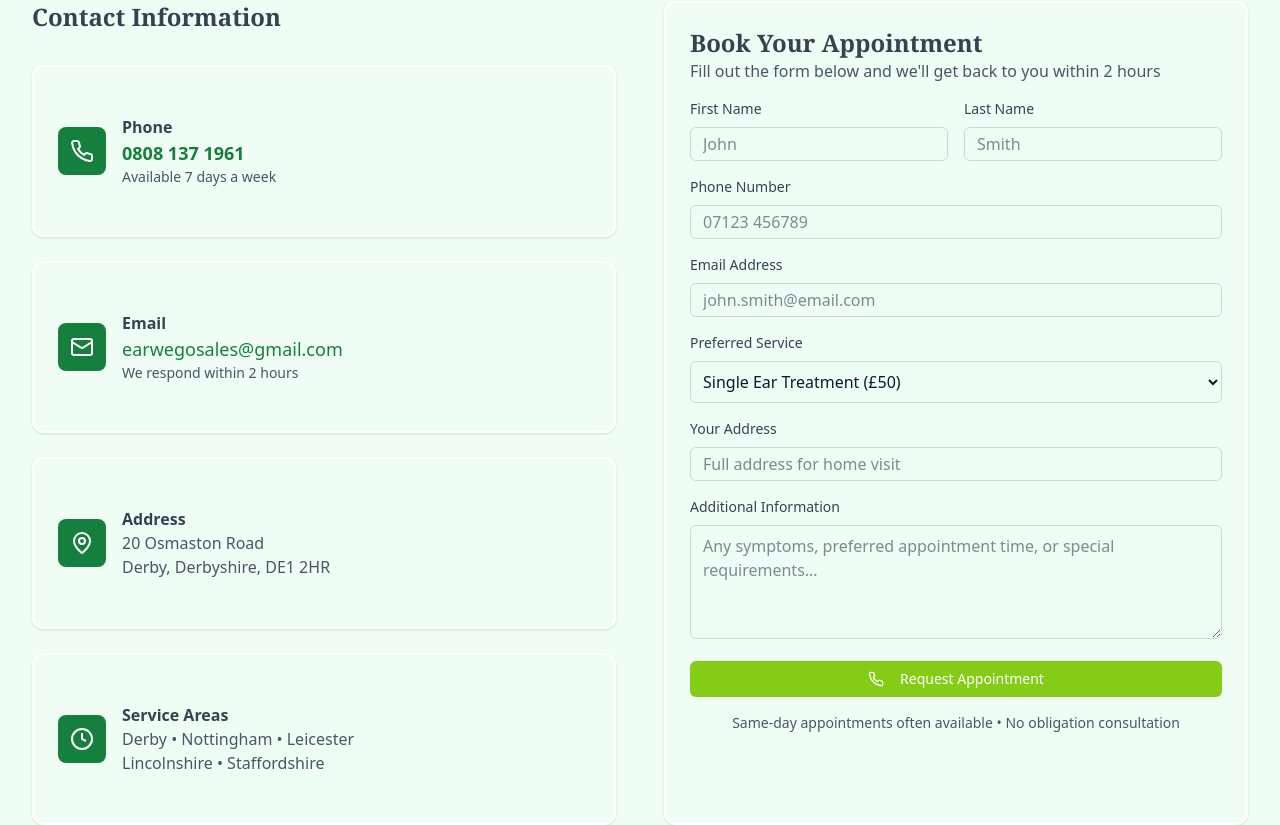
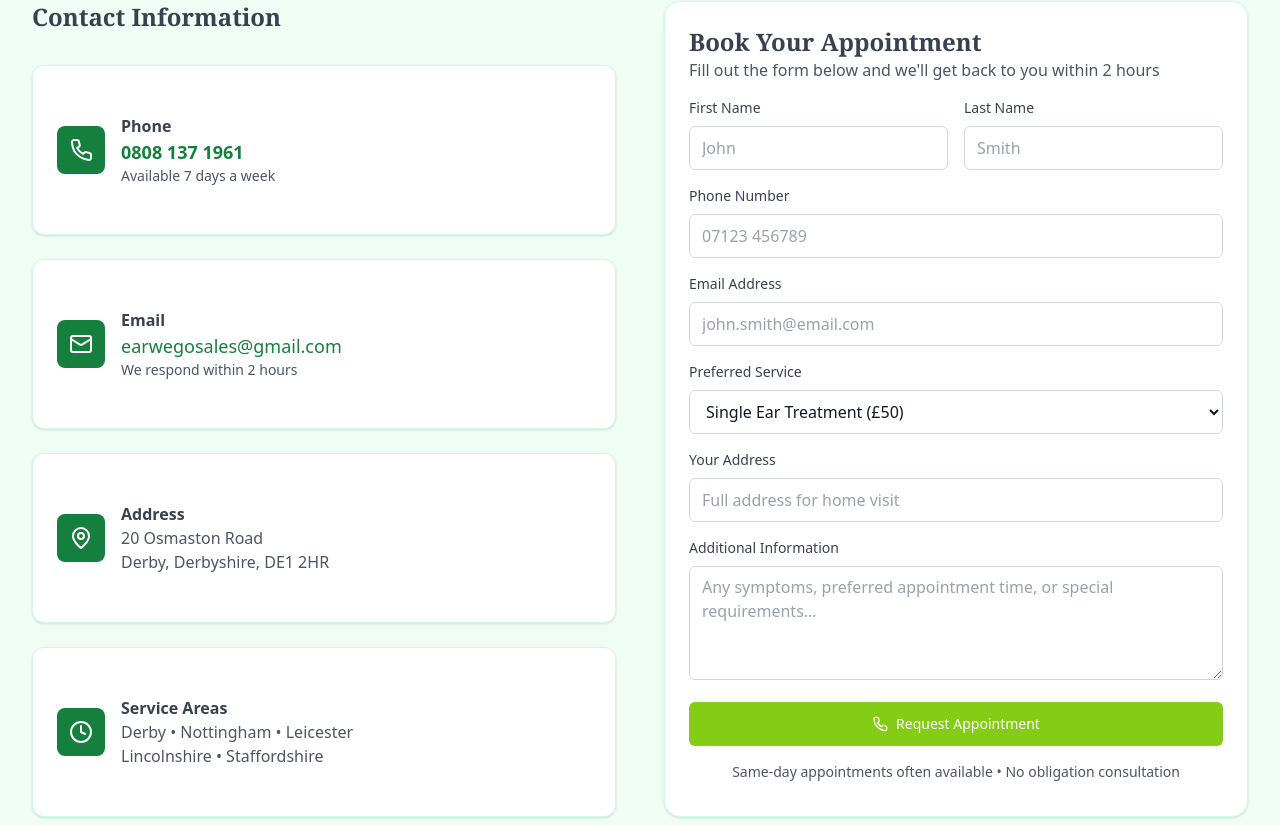
Before and after one commit to shandiru/earwego, a React (Vite) app: page / in a window 1280 px wide. Shown: the part 4985-5810 px from the top of the page. Built offline with nearby package versions, Linux system fonts and the light colour scheme.

Commit message:
add contact section

```diff
--- a/src/components/ContactSection.jsx
+++ b/src/components/ContactSection.jsx
@@ -1,3 +1,4 @@
+// src/components/ContactSection.jsx
 import React from "react";
 
 const ContactSection = () => {
@@ -15,52 +16,56 @@ const ContactSection = () => {
         </div>
 
         <div className="grid lg:grid-cols-2 gap-12">
-          {/* Contact Info */}
+          {/* LEFT: Contact Info */}
           <div>
             <h3 className="text-2xl font-serif font-bold text-[#374151] mb-8">
               Contact Information
             </h3>
+
             <div className="space-y-6">
               {/* Phone */}
-              <div className="bg-card rounded-xl py-6 shadow-sm border-2 border-white">
+              <div className="bg-white rounded-xl py-6 shadow-sm border border-emerald-100">
                 <div className="p-6 flex items-center">
                   <div className="bg-[#15803d] p-3 rounded-lg mr-4">
-                    {/* Phone icon */}
                     <svg
                       xmlns="http://www.w3.org/2000/svg"
                       className="w-6 h-6 text-white"
+                      viewBox="0 0 24 24"
                       fill="none"
-                      viewBox="0 0 24 24"
                       stroke="currentColor"
                       strokeWidth="2"
+                      strokeLinecap="round"
+                      strokeLinejoin="round"
                     >
-                      <path d="M22 16.92v3a2 2 0 0 1-2.18 2 19.79 19.79 0 0 1-8.63-3.07 19.5 19.5 0 0 1-6-6 19.79 19.79 0 0 1-3.07-8.67A2 2 0 0 1 4.11 2h3a2 2 0 0 1 2 1.72c.07.96.29 1.9.7 2.81a2 2 0 0 1-.45 2.11L8.09 9.91a16 16 0 0 0 6 6l1.27-1.27a2 2 0 0 1 2.11-.45 12.84 12.84 0 0 0 2.81.7A2 2 0 0 1 22 16.92z" />
+                      <path d="M22 16.92v3a2 2 0 0 1-2.18 2A19.79 19.79 0 0 1 11.19 19a19.5 19.5 0 0 1-6-6A19.79 19.79 0 0 1 3 4.11 2 2 0 0 1 5 2h3a2 2 0 0 1 2 1.72c.07.96.29 1.9.7 2.81a2 2 0 0 1-.45 2.11L8.09 9.91a16 16 0 0 0 6 6l1.27-1.27a2 2 0 0 1 2.11-.45c.91.41 1.85.63 2.81.7A2 2 0 0 1 22 16.92z" />
                     </svg>
                   </div>
                   <div>
                     <h4 className="font-semibold text-[#374151]">Phone</h4>
-                    <p className="text-lg text-[#15803d] font-semibold">
+                    <a
+                      href="tel:08081371961"
+                      className="text-lg text-[#15803d] font-semibold hover:underline"
+                    >
                       0808 137 1961
-                    </p>
-                    <p className="text-sm text-gray-600">
-                      Available 7 days a week
-                    </p>
+                    </a>
+                    <p className="text-sm text-gray-600">Available 7 days a week</p>
                   </div>
                 </div>
               </div>
 
               {/* Email */}
-              <div className="bg-card rounded-xl py-6 shadow-sm border-2 border-white">
+              <div className="bg-white rounded-xl py-6 shadow-sm border border-emerald-100">
                 <div className="p-6 flex items-center">
                   <div className="bg-[#15803d] p-3 rounded-lg mr-4">
-                    {/* Mail icon */}
                     <svg
                       xmlns="http://www.w3.org/2000/svg"
                       className="w-6 h-6 text-white"
+                      viewBox="0 0 24 24"
                       fill="none"
-                      viewBox="0 0 24 24"
                       stroke="currentColor"
                       strokeWidth="2"
+                      strokeLinecap="round"
+                      strokeLinejoin="round"
                     >
                       <rect width="20" height="16" x="2" y="4" rx="2" />
                       <path d="m22 7-8.97 5.7a1.94 1.94 0 0 1-2.06 0L2 7" />
@@ -68,28 +73,30 @@ const ContactSection = () => {
                   </div>
                   <div>
                     <h4 className="font-semibold text-[#374151]">Email</h4>
-                    <p className="text-lg text-[#15803d]">
+                    <a
+                      href="mailto:earwegosales@gmail.com"
+                      className="text-lg text-[#15803d] hover:underline"
+                    >
                       earwegosales@gmail.com
-                    </p>
-                    <p className="text-sm text-gray-600">
-                      We respond within 2 hours
-                    </p>
+                    </a>
+                    <p className="text-sm text-gray-600">We respond within 2 hours</p>
                   </div>
                 </div>
               </div>
 
               {/* Address */}
-              <div className="bg-card rounded-xl py-6 shadow-sm border-2 border-white">
+              <div className="bg-white rounded-xl py-6 shadow-sm border border-emerald-100">
                 <div className="p-6 flex items-center">
                   <div className="bg-[#15803d] p-3 rounded-lg mr-4">
-                    {/* Map pin icon */}
                     <svg
                       xmlns="http://www.w3.org/2000/svg"
                       className="w-6 h-6 text-white"
+                      viewBox="0 0 24 24"
                       fill="none"
-                      viewBox="0 0 24 24"
                       stroke="currentColor"
                       strokeWidth="2"
+                      strokeLinecap="round"
+                      strokeLinejoin="round"
                     >
                       <path d="M20 10c0 6-8 12-8 12s-8-6-8-12a8 8 0 0 1 16 0Z" />
                       <circle cx="12" cy="10" r="3" />
@@ -98,49 +105,42 @@ const ContactSection = () => {
                   <div>
                     <h4 className="font-semibold text-[#374151]">Address</h4>
                     <p className="text-gray-600">20 Osmaston Road</p>
-                    <p className="text-gray-600">
-                      Derby, Derbyshire, DE1 2HR
-                    </p>
+                    <p className="text-gray-600">Derby, Derbyshire, DE1 2HR</p>
                   </div>
                 </div>
               </div>
 
               {/* Service Areas */}
-              <div className="bg-card rounded-xl py-6 shadow-sm border-2 border-white">
+              <div className="bg-white rounded-xl py-6 shadow-sm border border-emerald-100">
                 <div className="p-6 flex items-center">
                   <div className="bg-[#15803d] p-3 rounded-lg mr-4">
-                    {/* Clock icon */}
                     <svg
                       xmlns="http://www.w3.org/2000/svg"
                       className="w-6 h-6 text-white"
+                      viewBox="0 0 24 24"
                       fill="none"
-                      viewBox="0 0 24 24"
                       stroke="currentColor"
                       strokeWidth="2"
+                      strokeLinecap="round"
+                      strokeLinejoin="round"
                     >
                       <circle cx="12" cy="12" r="10" />
                       <polyline points="12 6 12 12 16 14" />
                     </svg>
                   </div>
                   <div>
-                    <h4 className="font-semibold text-[#374151]">
-                      Service Areas
-                    </h4>
-                    <p className="text-gray-600">
-                      Derby • Nottingham • Leicester
-                    </p>
-                    <p className="text-gray-600">
-                      Lincolnshire • Staffordshire
-                    </p>
+                    <h4 className="font-semibold text-[#374151]">Service Areas</h4>
+                    <p className="text-gray-600">Derby • Nottingham • Leicester</p>
+                    <p className="text-gray-600">Lincolnshire • Staffordshire</p>
                   </div>
                 </div>
               </div>
             </div>
           </div>
 
-          {/* Appointment Form */}
-          <div className="bg-card rounded-xl py-6 shadow-sm border-2 border-white">
-            <div className="px-6 pb-4">
+          {/* RIGHT: Appointment Form */}
+          <div className="bg-white rounded-2xl shadow-sm border border-emerald-100">
+            <div className="px-6 pt-6 pb-4">
               <div className="font-semibold text-2xl font-serif text-[#374151]">
                 Book Your Appointment
               </div>
@@ -148,96 +148,68 @@ const ContactSection = () => {
                 Fill out the form below and we'll get back to you within 2 hours
               </p>
             </div>
-            <div className="px-6 space-y-4">
-              <div className="grid grid-cols-2 gap-4">
-                <div>
-                  <label className="text-sm font-medium text-[#374151] mb-2 block">
-                    First Name
-                  </label>
-                  <input
-                    placeholder="John"
-                    className="border border-gray-300 rounded-md px-3 py-1 w-full"
-                  />
-                </div>
-                <div>
-                  <label className="text-sm font-medium text-[#374151] mb-2 block">
-                    Last Name
-                  </label>
-                  <input
-                    placeholder="Smith"
-                    className="border border-gray-300 rounded-md px-3 py-1 w-full"
-                  />
-                </div>
+
+            <div className="px-6 pb-6 space-y-4">
+              {/* Name */}
+              <div className="grid grid-cols-1 sm:grid-cols-2 gap-4">
+                <Field label="First Name">
+                  <Input placeholder="John" />
+                </Field>
+                <Field label="Last Name">
+                  <Input placeholder="Smith" />
+                </Field>
               </div>
 
-              <div>
-                <label className="text-sm font-medium text-[#374151] mb-2 block">
-                  Phone Number
-                </label>
-                <input
-                  placeholder="07123 456789"
-                  className="border border-gray-300 rounded-md px-3 py-1 w-full"
-                />
-              </div>
+              {/* Phone */}
+              <Field label="Phone Number">
+                <Input placeholder="07123 456789" inputMode="tel" />
+              </Field>
 
-              <div>
-                <label className="text-sm font-medium text-[#374151] mb-2 block">
-                  Email Address
-                </label>
-                <input
-                  type="email"
-                  placeholder="john.smith@email.com"
-                  className="border border-gray-300 rounded-md px-3 py-1 w-full"
-                />
-              </div>
+              {/* Email */}
+              <Field label="Email Address">
+                <Input placeholder="john.smith@email.com" type="email" />
+              </Field>
 
-              <div>
-                <label className="text-sm font-medium text-[#374151] mb-2 block">
-                  Preferred Service
-                </label>
-                <select className="w-full p-2 border border-gray-300 rounded-md">
+              {/* Service */}
+              <Field label="Preferred Service">
+                <select className="h-11 w-full rounded-md border border-gray-300 bg-white px-3 text-base placeholder-gray-400 focus:outline-none focus:ring-4 focus:ring-emerald-100 focus:border-emerald-400">
                   <option>Single Ear Treatment (£50)</option>
                   <option>Both Ears Treatment (£60)</option>
                 </select>
-              </div>
+              </Field>
 
-              <div>
-                <label className="text-sm font-medium text-[#374151] mb-2 block">
-                  Your Address
-                </label>
-                <input
-                  placeholder="Full address for home visit"
-                  className="border border-gray-300 rounded-md px-3 py-1 w-full"
-                />
-              </div>
+              {/* Address */}
+              <Field label="Your Address">
+                <Input placeholder="Full address for home visit" />
+              </Field>
 
-              <div>
-                <label className="text-sm font-medium text-[#374151] mb-2 block">
-                  Additional Information
-                </label>
+              {/* Additional Info */}
+              <Field label="Additional Information">
                 <textarea
                   rows="4"
                   placeholder="Any symptoms, preferred appointment time, or special requirements..."
-                  className="border border-gray-300 rounded-md px-3 py-2 w-full"
-                ></textarea>
-              </div>
+                  className="w-full rounded-md border border-gray-300 bg-white px-3 py-2 text-base placeholder-gray-400 focus:outline-none focus:ring-4 focus:ring-emerald-100 focus:border-emerald-400"
+                />
+              </Field>
 
-              <button className="inline-flex items-center justify-center gap-2 rounded-md text-sm font-medium h-9 px-4 py-2 w-full bg-[#84cc16] hover:bg-[#65a30d] text-white">
+              <button className="inline-flex items-center justify-center gap-2 rounded-md text-sm font-medium h-11 px-4 w-full bg-[#84cc16] hover:bg-[#65a30d] text-white transition-colors">
                 <svg
                   xmlns="http://www.w3.org/2000/svg"
-                  className="w-4 h-4 mr-2"
+                  className="w-4 h-4"
+                  viewBox="0 0 24 24"
                   fill="none"
-                  viewBox="0 0 24 24"
                   stroke="currentColor"
                   strokeWidth="2"
+                  strokeLinecap="round"
+                  strokeLinejoin="round"
                 >
-                  <path d="M22 16.92v3a2 2 0 0 1-2.18 2 19.79 19.79 0 0 1-8.63-3.07 19.5 19.5 0 0 1-6-6 19.79 19.79 0 0 1-3.07-8.67A2 2 0 0 1 4.11 2h3a2 2 0 0 1 2 1.72c.07.96.29 1.9.7 2.81a2 2 0 0 1-.45 2.11L8.09 9.91a16 16 0 0 0 6 6l1.27-1.27a2 2 0 0 1 2.11-.45 12.84 12.84 0 0 0 2.81.7A2 2 0 0 1 22 16.92z" />
+                  <path d="M22 16.92v3a2 2 0 0 1-2.18 2A19.79 19.79 0 0 1 11.19 19a19.5 19.5 0 0 1-6-6A19.79 19.79 0 0 1 3 4.11 2 2 0 0 1 5 2h3a2 2 0 0 1 2 1.72c.07.96.29 1.9.7 2.81a2 2 0 0 1-.45 2.11L8.09 9.91a16 16 0 0 0 6 6l1.27-1.27a2 2 0 0 1 2.11-.45c.91.41 1.85.63 2.81.7A2 2 0 0 1 22 16.92z" />
                 </svg>
                 Request Appointment
               </button>
+
               <p className="text-sm text-gray-600 text-center">
-                Same-day appointments often available • No obligation
-                consultation
+                Same-day appointments often available • No obligation consultation
               </p>
             </div>
           </div>
@@ -247,4 +219,19 @@ const ContactSection = () => {
   );
 };
 
+/* Small helpers to keep inputs consistent */
+const Field = ({ label, children }) => (
+  <div>
+    <label className="text-sm font-medium text-[#374151] mb-2 block">{label}</label>
+    {children}
+  </div>
+);
+
+const Input = (props) => (
+  <input
+    {...props}
+    className="h-11 w-full rounded-md border border-gray-300 bg-white px-3 text-base placeholder-gray-400 focus:outline-none focus:ring-4 focus:ring-emerald-100 focus:border-emerald-400"
+  />
+);
+
 export default ContactSection;
```
